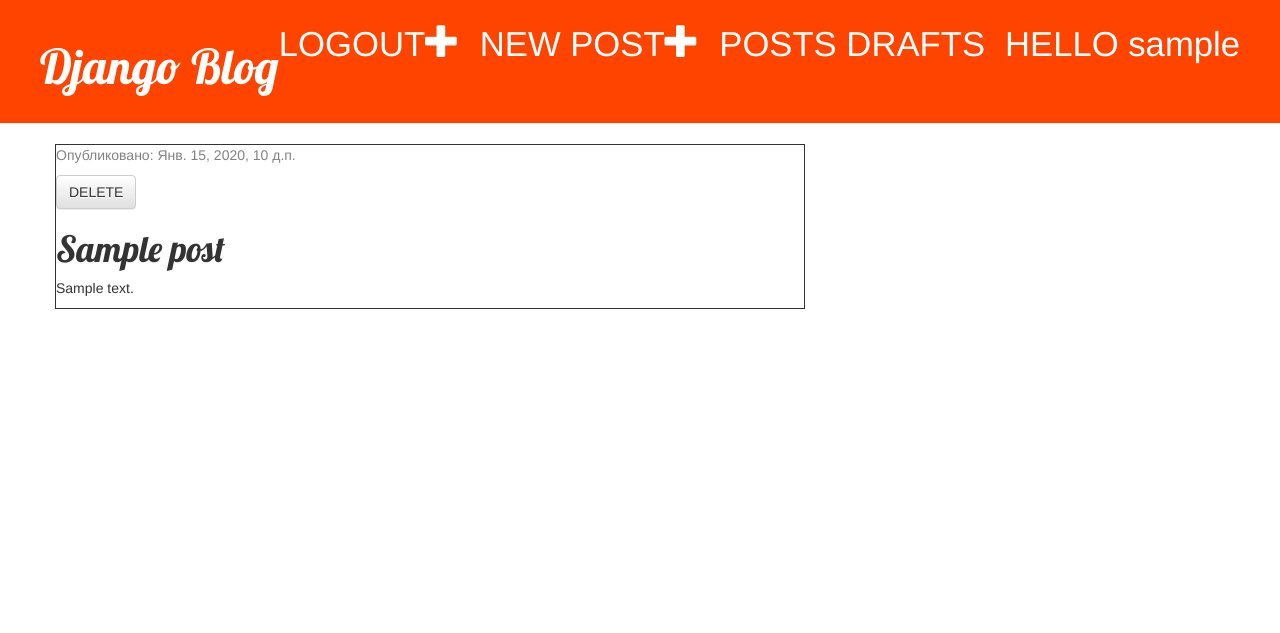
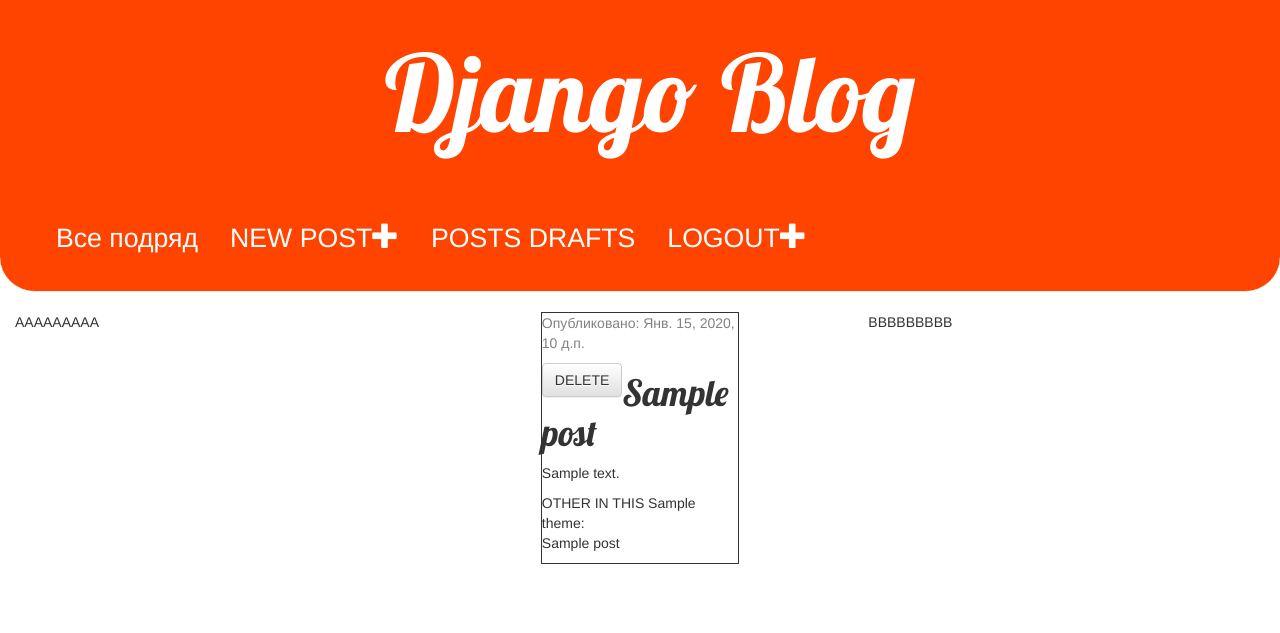
Before and after one commit to DanielsRepo/PasswordSaver, a Django app: page /post/1/ in a window 1280 px wide. Shown: the top 633 px of the page. Run offline with Django 3.2, Linux system fonts and the light colour scheme; a user stored in the database is signed in; tables that the repository leaves empty hold one stand-in row (values such as "Sample post"); some libraries are stand-ins or nearby versions.

Commit message:
studiiing

```diff
--- a/page1/static/css/page1.css
+++ b/page1/static/css/page1.css
@@ -1,17 +1,21 @@
+
 .page-header {
     background-color: #ff4400;
     margin-top: 0;
     padding: 20px 20px 20px 40px;
+    border-radius: 0 0 35px 35px;
 }
 
 .page-header h1, .page-header h1 a, .page-header h1 a:visited, .page-header h1 a:active {
     color: #ffffff;
-    font-size: 36pt;
+    font-size: 80pt;
     text-decoration: none;
+    float: none;
+    margin: 0 auto;
 }
 
 .content {
-    margin-left: 40px;
+    margin-left: 0px;
 }
 
 h1, h2, h3, h4 {
@@ -32,12 +36,13 @@ h1, h2, h3, h4 {
 
 .top-menu, .top-menu:hover, .top-menu:visited {
     color: #ffffff;
-    float: right;
-    font-size: 26pt;
-    margin-right: 20px;
+    font-size: 20pt;
+    margin-right: 0px;
 }
 
 .post {
+    width: 50%;
+    margin: 0 auto;
     margin-bottom: 70px;
     border: 1px solid;
 }
@@ -45,3 +50,27 @@ h1, h2, h3, h4 {
 .post h1 a, .post h1 a:visited {
     color: #000000;
 }
+
+nav {
+    list-style-type: none;
+    margin: 0;
+    padding: 0;
+    overflow: hidden;
+  }
+
+
+
+  a {
+    float: left;
+
+    display: block;
+    color: white;
+    text-align: center;
+    padding: 14px 16px;
+    text-decoration: none;
+  }
+
+  /* Change the link color to #111 (black) on hover */
+   a:hover {
+    background-color: #111;
+  }
--- a/page1/templates/page1/base.html
+++ b/page1/templates/page1/base.html
@@ -1,31 +1,52 @@
 {% load static %}
 <html>
     <head>
-        <title>Django blog</title>
+        <title>
+            {% block title %}
+                Django blog
+            {% endblock %}
+        </title>
         <link rel="stylesheet" href="//maxcdn.bootstrapcdn.com/bootstrap/3.2.0/css/bootstrap.min.css">
         <link rel="stylesheet" href="//maxcdn.bootstrapcdn.com/bootstrap/3.2.0/css/bootstrap-theme.min.css">
         <link href='//fonts.googleapis.com/css?family=Lobster&subset=latin,latin-ext' rel='stylesheet' type='text/css'>
-        <link rel="stylesheet" href="{% static 'css/page1.css' %}">
+        <link rel="stylesheet" href="{% static 'css/page1.css' now 'U' %}">
     </head>
     <body>
-        <div class="page-header">
+
+
+
+        <div class="page-header container-fluid">
+                <h1><a href="/">Django Blog</a></h1>
+
+            <br>
+            <br>
+            <nav>
+                <a href="{% url 'all_posts' %}" class="top-menu">Все подряд</a>
+                {% for theme in themes %}
+
+                    <a href="{{ theme.get_absolute_url }}" class="top-menu"> {{ theme }} </a>
+
+                    <!-- <a href="{% url 'by_theme' pk=theme.pk %}" class="top-menu"> {{ theme.theme_name }}  </a> -->
+
+                {% endfor %}
                 {% if user.is_authenticated %}
-                <p class="top-menu">HELLO {{ user.username }} </p>
-                <a href="{% url 'post_draft_list' %}" class="top-menu">POSTS DRAFTS</a>
+                    <!-- <p class="top-menu">HELLO {{ user.username }} </p> -->
                     <a href="{% url 'post_new' %}" class="top-menu">NEW POST<span class="glyphicon glyphicon-plus"></span></a>
+                    <a href="{% url 'post_draft_list'  %}" class="top-menu">POSTS DRAFTS</a>
                     <a href="{% url 'logout' %}" class="top-menu">LOGOUT<span class="glyphicon glyphicon-plus"></span></a>
                 {% else %}
                     <a href="{% url 'login' %}" class="top-menu">LOGIN<span class="glyphicon glyphicon-plus"></span></a>
                 {% endif %}
-
-            <h1><a href="/">Django Blog</a></h1>
+        </nav>
         </div>
-        <div class="content container">
+        <div class="container-fluid">
             <div class="row">
-                <div class="col-md-8">
+                    <div class="col-xs-6 col-md-4">AAAAAAAAA</div>
+                    <div class="col-xs-6 col-md-4">
                         {% block content %}
                         {% endblock %}
                     </div>
+                    <div class="col-xs-6 col-md-4">BBBBBBBBB</div>
             </div>
         </div>
     </body>
--- a/page1/templates/page1/post_detail.html
+++ b/page1/templates/page1/post_detail.html
@@ -12,5 +12,9 @@
         {% endif %}
         <h1>{{ post.title }}</h1>
         <p>{{ post.text|linebreaksbr }}</p>
+            OTHER IN THIS {{ post.theme }}:
+            {% for e in entries %}
+                <p> {{ e.title }} </p>
+            {% endfor %}
     </div>
 {% endblock %}
--- a/page1/urls.py
+++ b/page1/urls.py
@@ -2,10 +2,20 @@ from django.urls import path
 from . import views
 
 urlpatterns = [
-    path('', views.page1, name='page1'),
-    path('post/<int:pk>/', views.post_detail, name='post_detail'),
-    path('post/new/', views.post_new, name='post_new'),
-    path('drafts/', views.post_draft_list, name='post_draft_list'),
+    path('', views.all_posts, name='all_posts'),
+
+    # path('theme/<int:pk>', views.by_theme, name = 'by_theme'),
+    path('theme/<int:pk>', views.ThemeListView.as_view(), name = 'by_theme'),
+
+    # path('post/<int:pk>/', views.post_detail, name='post_detail'),
+    path('post/<int:pk>/', views.PostDetailView.as_view(), name='post_detail'),
+
+    # path('post/new/', views.post_new, name='post_new'),
+    path('post/new/', views.PostCreateView.as_view(), name='post_new'),
+
+    # path('drafts/', views.post_draft_list, name='post_draft_list'),
+    path('drafts/', views.PostDraftView.as_view(), name='post_draft_list'),
+
     path('post/<pk>/publish/', views.post_publish, name='post_publish'),
     path('post/<pk>/delete/', views.post_delete, name='post_delete'),
 ]
--- a/page1/views.py
+++ b/page1/views.py
@@ -1,17 +1,49 @@
 from django.shortcuts import render, get_object_or_404
 from django.utils import timezone
-from page1.models import Post
+
+from django.views.generic.edit import CreateView
+from django.views.generic.detail import DetailView
+from django.views.generic.list import ListView
+
+from page1.models import Post, Theme
 from .forms import PostForm
+from django.http import HttpResponse, HttpResponseRedirect, Http404, StreamingHttpResponse, FileResponse, JsonResponse
+from django.urls import reverse_lazy, reverse
+from django.template import loader
+from django.core.exceptions import ValidationError
 from django.shortcuts import redirect
 from django.contrib.auth.decorators import login_required
+from django.template.loader import render_to_string
 
-def page1(request):
+def all_posts(request):
+    themes = Theme.objects.all()
     posts = Post.objects.filter(published_date__lte=timezone.now()).order_by('-published_date')
-    return render(request, 'page1/page1.html', {'posts': posts})
+    return render(request, 'page1/all_posts.html', {'posts': posts, 'themes': themes})
 
 def post_detail(request, pk):
     post = get_object_or_404(Post, pk=pk)
-    return render(request, 'page1/post_detail.html', {'post': post})
+    themes = Theme.objects.all()
+    entries = post.theme.entries.all()
+
+    return render(request, 'page1/post_detail.html', {'post': post, 'themes': themes, 'entries': entries})
+
+    filename = 'C:\Django\img.png'
+    return FileResponse(open(filename, 'rb'), as_attachment=True)
+
+    data = {'A': [{'a':'aa', 'aa':'aaa'}], 'B':'b',}
+    return JsonResponse(data)
+
+class PostDetailView(DetailView):
+    model = Post
+    template_name = 'page1/post_detail.html'
+
+    def get_context_data(self, *args, **kwargs):
+        context = super().get_context_data(*args, **kwargs)
+        post = self.object
+        context['post'] = post
+        context['entries'] = post.theme.entries.all()
+
+        return context
 
 @login_required
 def post_new(request):
@@ -22,14 +54,40 @@ def post_new(request):
             post.author = request.user
             post.save()
             return redirect('post_detail', pk=post.pk)
+            # return HttpResponseRedirect(reverse('post_detail', kwargs = {'pk' : 'post.pk'})) не пашит
     else:
         form = PostForm()
-    return render(request, 'page1/post_edit.html', {'form': form})
+        themes = Theme.objects.all()
+        return render(request, 'page1/post_edit.html', {'form': form, 'themes': themes})
+
+class PostCreateView(CreateView):
+    template_name = 'page1/post_edit.html'
+    form_class = PostForm
+    success_url = reverse_lazy('post_detail')
+
+    def form_valid(self, form):
+        form.instance.user = self.request.user
+        return super(PostCreateView, self).form_valid(form)
 
 @login_required
 def post_draft_list(request):
-    posts = Post.objects.filter(published_date__isnull = True).order_by('created_date')
-    return render(request, 'page1/post_draft_list.html', {'posts': posts})
+    posts = Post.objects.filter(published_date__isnull = True).order_by('-created_date')
+    themes = Theme.objects.all()
+    context = {'posts': posts, 'themes': themes}
+
+    template = loader.get_template('page1/post_draft_list.html')
+
+    # return HttpResponse(template.render(context, request))
+    return HttpResponse(render_to_string('page1/post_draft_list.html', context, request))
+    # return render(request, 'page1/post_draft_list.html', {'posts': posts})
+
+class PostDraftView(ListView):
+    model = Post
+    template_name = 'page1/post_draft_list.html'
+    context_object_name = 'posts'
+
+    def get_queryset(self):
+        return Post.objects.filter(published_date__isnull = True).order_by('-created_date')
 
 @login_required
 def post_publish(request, pk):
@@ -41,4 +99,37 @@ def post_publish(request, pk):
 def post_delete(request, pk):
     post = get_object_or_404(Post, pk=pk)
     post.delete()
-    return redirect('page1')
+    return redirect('all_posts')
+
+def by_theme(request, pk):
+    try:
+        posts = Post.objects.filter(theme = pk).order_by('-published_date')
+        themes = Theme.objects.all()
+        curr_theme = Theme.objects.get(pk = pk)
+        context = {'posts': posts, 'themes': themes, 'curr_theme': curr_theme}
+
+        print(request.is_secure())
+        print(request.get_port())
+        print(request.get_host())
+        print(request.build_absolute_uri(request.get_full_path()))
+    except Theme.DoesNotExist:
+        # raise Http404('NO THIS PAGE!!!')
+        return StreamingHttpResponse(('Oh', 'no', 'this', 'page', 'here!'), content_type='text/plain; charset=utf-8')
+
+
+    return render(request, 'page1/by_themes.html', context)
+
+class ThemeListView(ListView):
+    model = Post
+    template_name = 'page1/by_themes.html'
+    context_object_name = 'posts'
+
+    def get_queryset(self):
+        return Post.objects.filter(theme = self.kwargs['pk']).order_by('-published_date')
+
+    def get_context_data(self, *args, **kwargs):
+        context = super().get_context_data(*args, **kwargs)
+        context['themes'] = Theme.objects.all()
+        context['curr_theme'] = Theme.objects.get(pk = self.kwargs['pk'])
+
+        return context
```
Also changed, not shown: page1/admin.py (+9 -2 lines), page1/forms.py (+9 -2 lines), page1/models.py (+145 -6 lines), page1/templates/page1/all_posts.html (added, +14 -0 lines), page1/templates/page1/by_themes.html (added, +16 -0 lines), page1/templates/page1/with_themes.html (renamed from page1/templates/page1/page1.html, +8 -2 lines), img.png (added), page1/migrations/0002_auto_20190401_1228.py (added), page1/migrations/0003_auto_20190401_1544.py (added). Lines whose indentation alone changed are shown as unchanged.
